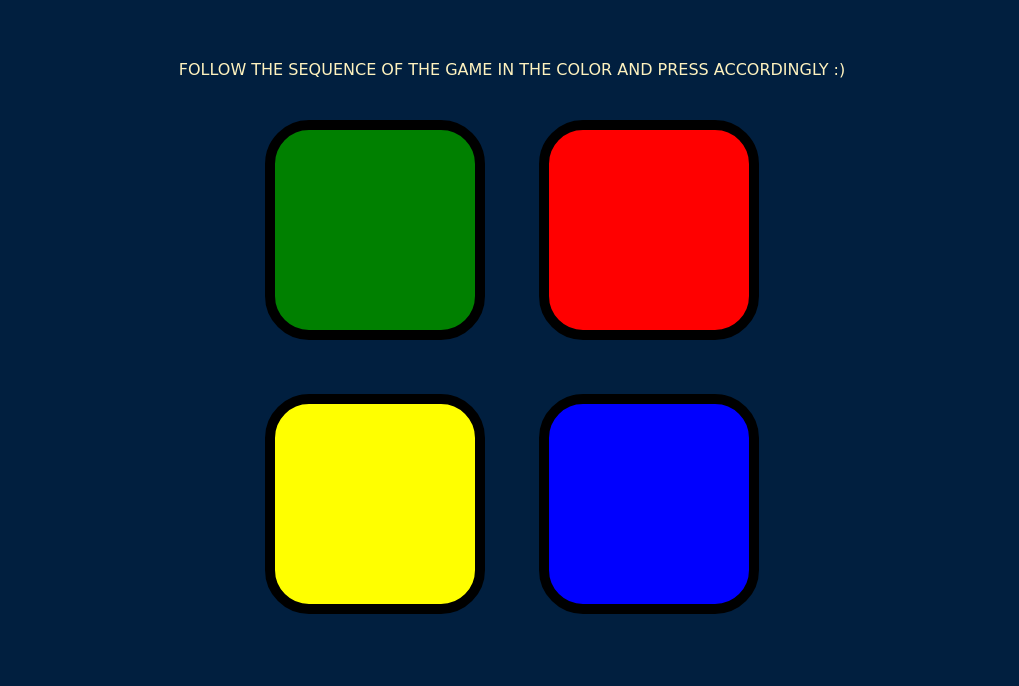
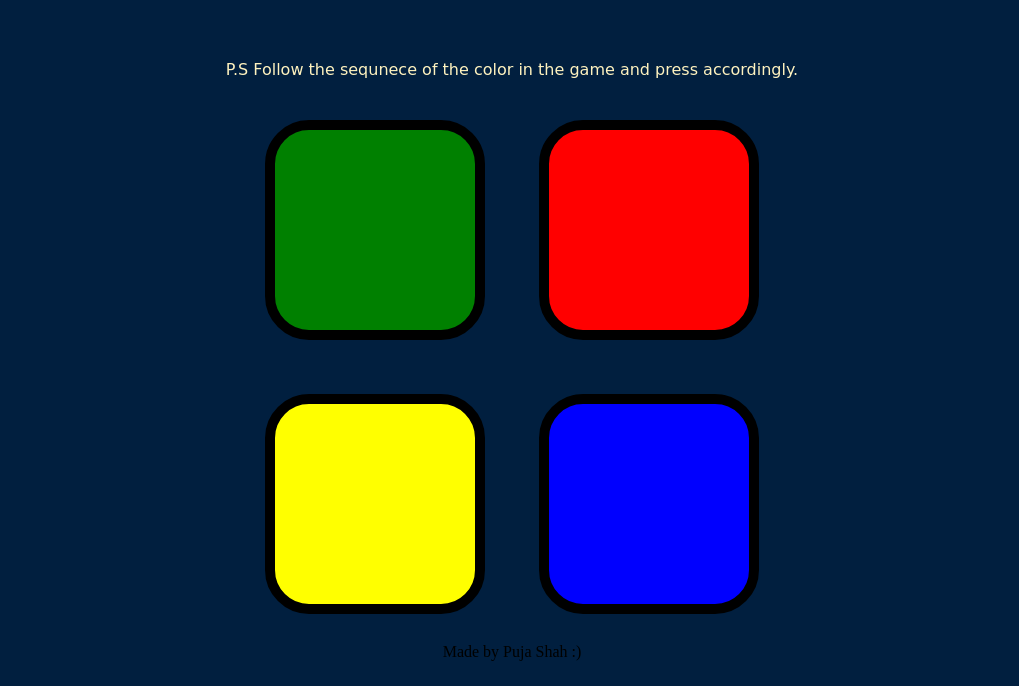
Before and after one commit to PoojaShah9573/Simon-Game, a plain HTML site: page index.html in a window 1280 px wide. Shown: the part 114-800 px from the top of the page, without its empty margins (128-1147 px from the left). Drawn offline with nearby package versions, Linux system fonts and the light colour scheme.

Commit message:
Update index.html

```diff
--- a/index.html
+++ b/index.html
@@ -12,7 +12,7 @@
 <body>
   <h1 id="level-title">Press A Key to Start</h1>
 
-  <p>  FOLLOW THE SEQUENCE OF THE GAME IN THE COLOR AND PRESS ACCORDINGLY :) </p>
+   <p>  P.S Follow the sequnece of the color in the game and press accordingly. </p>
   <div class="container">
     <div class="row">
 
@@ -37,6 +37,10 @@
     </div>
 
   </div>
+
+
+
+  <footer> Made by Puja Shah :) </footer>
   <!-- JQUERY -->
 <script src="https://ajax.googleapis.com/ajax/libs/jquery/3.6.0/jquery.min.js"></script>
 <script src="game.js"></script>
```
